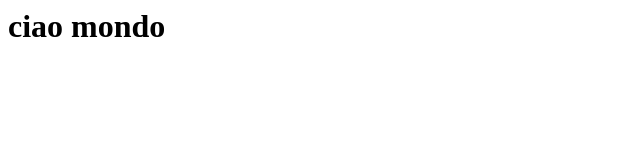
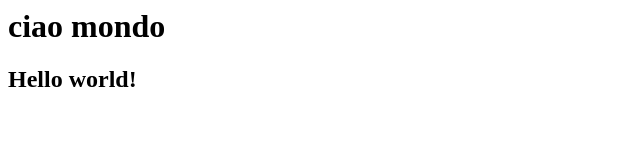
Before and after one commit to ilcary/BuildWeek1, a plain HTML site: page index.html in a window 1280 px wide. Shown: the whole page, without its empty margins (0-640 px from the left). Drawn offline with Linux system fonts and the light colour scheme.

Commit message:
first commit

```diff
--- a/index.html
+++ b/index.html
@@ -7,5 +7,6 @@
 </head>
 <body>
     <h1>ciao mondo</h1>
+    <h2>Hello world!</h2>
 </body>
 </html>
```
